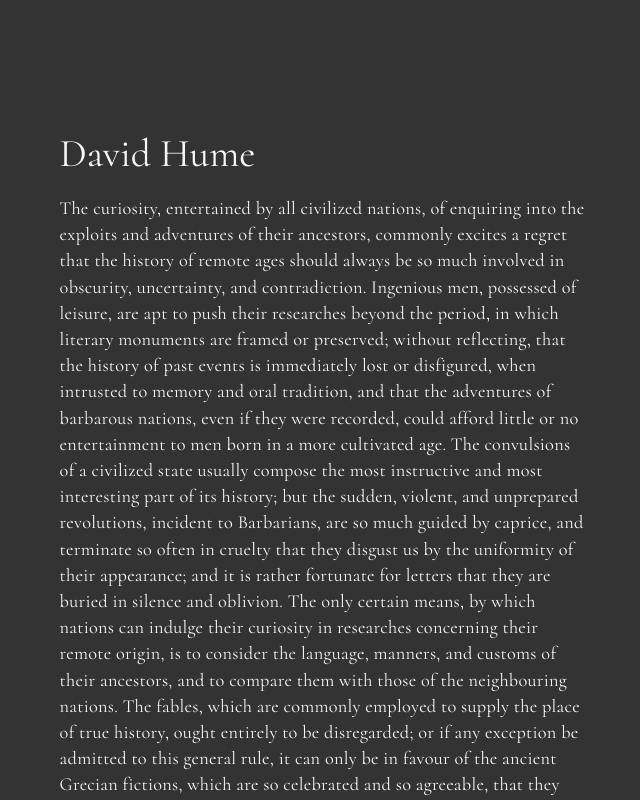
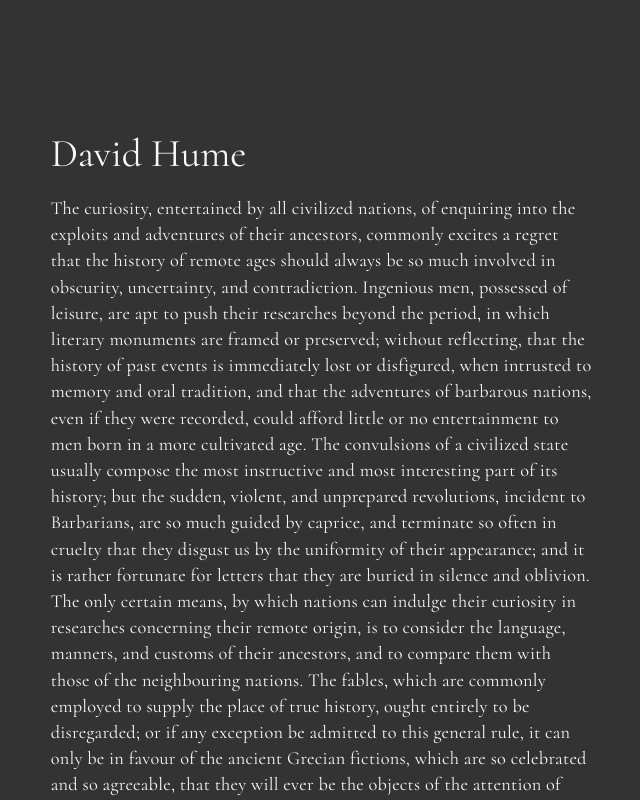
Before and after one commit to imdevine/jd, a plain HTML site: page index.html in a window 1280 px wide. Shown: the top 800 px of the page, without its empty margins (318-958 px from the left). Drawn offline with Linux system fonts and the light colour scheme.

Commit message:
Update index.html

```diff
--- a/index.html
+++ b/index.html
@@ -16,7 +16,7 @@
 
 	h2 {
 
-		width: 41vmax;
+		width: calc(20vmax + 15vmin + 15px + 12%);
 		margin-top: 10%;
 		margin-left: auto;
 		margin-right: auto;
@@ -32,7 +32,7 @@
 
 	p {
 
-		width: 41vmax;
+		width: calc(20vmax + 15vmin + 15px + 12%);
 		margin-top: 0;
 		margin-left: auto;
 		margin-right: auto;
```
